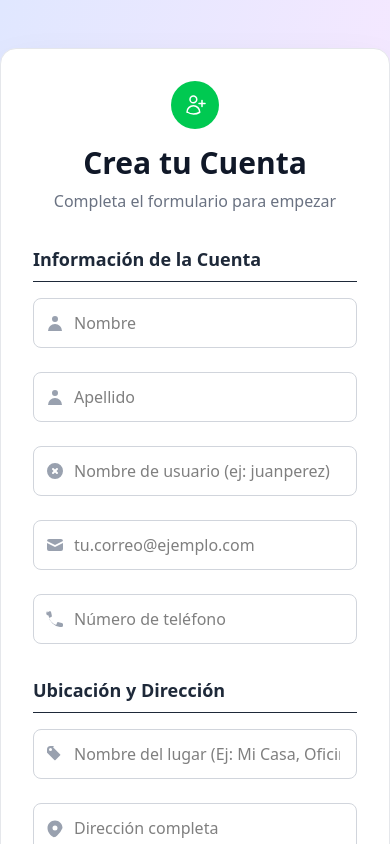
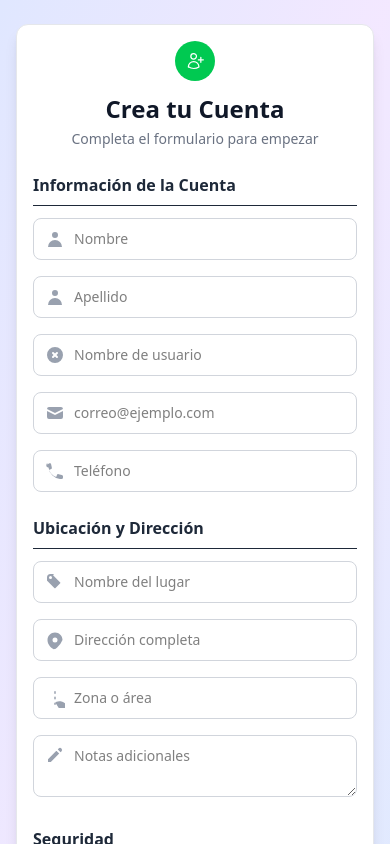
Before and after one commit to Dou2020/Proyect2_AyD1_2025, an Angular app: page /register in a window 390 px wide. Shown: the top 844 px of the page. Built offline with nearby package versions, Linux system fonts and the light colour scheme.

Commit message:
add refactor and form

```diff
--- a/src/app/features/public/recovery-password/recovery-password.html
+++ b/src/app/features/public/recovery-password/recovery-password.html
@@ -1,25 +1,25 @@
 <section>
     <div
-        class="flex items-center justify-center min-h-screen bg-gradient-to-br from-indigo-100 via-purple-100 to-blue-100">
-        <div class="bg-white p-8 rounded-2xl shadow-2xl w-full max-w-md border border-gray-200">
+        class="flex items-center justify-center min-h-screen px-4 py-6 sm:py-12 bg-gradient-to-br from-indigo-100 via-purple-100 to-blue-100">
+        <div class="bg-white p-4 sm:p-6 md:p-8 rounded-xl sm:rounded-2xl shadow-lg sm:shadow-2xl w-full max-w-sm sm:max-w-md border border-gray-200">
 
             <!-- Encabezado -->
-            <div class="text-center mb-6">
-                <div class="mx-auto flex items-center justify-center h-12 w-12 rounded-full bg-indigo-500">
-                    <svg class="h-6 w-6 text-white" xmlns="http://www.w3.org/2000/svg" fill="none" viewBox="0 0 24 24"
+            <div class="text-center mb-4 sm:mb-6">
+                <div class="mx-auto flex items-center justify-center h-10 w-10 sm:h-12 sm:w-12 rounded-full bg-indigo-500">
+                    <svg class="h-5 w-5 sm:h-6 sm:w-6 text-white" xmlns="http://www.w3.org/2000/svg" fill="none" viewBox="0 0 24 24"
                         stroke-width="1.5" stroke="currentColor">
                         <path stroke-linecap="round" stroke-linejoin="round"
                             d="M12 15v2m-6 4h12a2 2 0 002-2v-6.28a2 2 0 00-.586-1.414l-7-7a2 2 0 00-2.828 0l-7 7A2 2 0 004 12.72V19a2 2 0 002 2z" />
                     </svg>
                 </div>
-                <h2 class="mt-4 text-3xl font-extrabold text-gray-900">
+                <h2 class="mt-3 sm:mt-4 text-2xl sm:text-3xl font-extrabold text-gray-900">
                     Recuperar contraseña
                 </h2>
-                <p class="text-gray-500 mt-2">Completa los campos para restablecer tu acceso</p>
+                <p class="text-gray-500 mt-1 sm:mt-2 text-sm sm:text-base">Completa los campos para restablecer tu acceso</p>
             </div>
 
             <!-- Formulario -->
-            <form (ngSubmit)="recoverPassword()" class="space-y-6">
+            <form (ngSubmit)="recoverPassword()" class="space-y-4 sm:space-y-6">
 
                 <!-- Username -->
                 <div class="relative">
@@ -32,7 +32,7 @@
                     </div>
                     <input id="username" type="text" [(ngModel)]="form.username" name="username" required
                         placeholder="Nombre de usuario"
-                        class="w-full pl-10 pr-4 py-3 border border-gray-300 rounded-lg focus:outline-none focus:ring-2 focus:ring-indigo-500 focus:border-transparent transition" />
+                        class="w-full pl-10 pr-3 sm:pr-4 py-2.5 sm:py-3 text-sm sm:text-base border border-gray-300 rounded-lg focus:outline-none focus:ring-2 focus:ring-indigo-500 focus:border-transparent transition" />
                 </div>
 
                 <!-- Email -->
@@ -46,14 +46,14 @@
                         </svg>
                     </div>
                     <input id="email" type="email" [(ngModel)]="form.email" name="email" required
-                        placeholder="tu.correo@ejemplo.com"
-                        class="w-full pl-10 pr-4 py-3 border border-gray-300 rounded-lg focus:outline-none focus:ring-2 focus:ring-indigo-500 focus:border-transparent transition" />
+                        placeholder="correo@ejemplo.com"
+                        class="w-full pl-10 pr-3 sm:pr-4 py-2.5 sm:py-3 text-sm sm:text-base border border-gray-300 rounded-lg focus:outline-none focus:ring-2 focus:ring-indigo-500 focus:border-transparent transition" />
                 </div>
 
                 <!-- Botón solicitar código -->
                 <div class="flex justify-end">
                     <button type="button" (click)="requestCode()"
-                        class="bg-yellow-500 text-white px-4 py-2 rounded-lg font-semibold hover:bg-yellow-600 transition">
+                        class="bg-yellow-500 text-white px-3 sm:px-4 py-2 sm:py-2.5 text-sm sm:text-base rounded-lg font-semibold hover:bg-yellow-600 transition-colors">
                         Solicitar código
                     </button>
                 </div>
@@ -69,7 +69,7 @@
                         </svg>
                     </div>
                     <input id="code" type="text" [(ngModel)]="form.code" name="code" required placeholder="Código"
-                        class="w-full pl-10 pr-4 py-3 border border-gray-300 rounded-lg focus:outline-none focus:ring-2 focus:ring-indigo-500 focus:border-transparent transition" />
+                        class="w-full pl-10 pr-3 sm:pr-4 py-2.5 sm:py-3 text-sm sm:text-base border border-gray-300 rounded-lg focus:outline-none focus:ring-2 focus:ring-indigo-500 focus:border-transparent transition" />
                 </div>
 
                 <!-- Nueva contraseña -->
@@ -85,20 +85,20 @@
                     </div>
                     <input id="newPassword" type="password" [(ngModel)]="form.newPassword" name="newPassword" required
                         placeholder="Nueva contraseña"
-                        class="w-full pl-10 pr-4 py-3 border border-gray-300 rounded-lg focus:outline-none focus:ring-2 focus:ring-indigo-500 focus:border-transparent transition" />
+                        class="w-full pl-10 pr-3 sm:pr-4 py-2.5 sm:py-3 text-sm sm:text-base border border-gray-300 rounded-lg focus:outline-none focus:ring-2 focus:ring-indigo-500 focus:border-transparent transition" />
                 </div>
 
                 <!-- Botón enviar -->
                 <button type="submit"
-                    class="w-full bg-indigo-600 text-white font-bold py-3 rounded-lg hover:bg-indigo-700 focus:outline-none focus:ring-4 focus:ring-indigo-500 focus:ring-opacity-50 transition-transform transform hover:scale-105">
+                    class="w-full bg-indigo-600 text-white font-bold py-2.5 sm:py-3 text-sm sm:text-base rounded-lg hover:bg-indigo-700 focus:outline-none focus:ring-4 focus:ring-indigo-500 focus:ring-opacity-50 transition-all transform hover:scale-105 active:scale-95">
                     Enviar
                 </button>
             </form>
 
-            <div class="mt-6 text-center text-sm">
+            <div class="mt-4 sm:mt-6 text-center text-xs sm:text-sm">
                 <a routerLink="/login"
-                    class="font-medium text-indigo-600 hover:text-indigo-500 hover:underline">
-                    Iniciar sesion
+                    class="font-medium text-indigo-600 hover:text-indigo-500 hover:underline transition-colors">
+                    Iniciar sesión
                 </a>
             </div>
 
--- a/src/app/features/public/register/register.html
+++ b/src/app/features/public/register/register.html
@@ -1,26 +1,26 @@
 <div
-  class="flex items-center justify-center min-h-screen py-12 bg-gradient-to-br from-indigo-100 via-purple-100 to-blue-100">
-  <div class="bg-white p-8 rounded-2xl shadow-2xl w-full max-w-4xl border border-gray-200">
+  class="flex items-center justify-center min-h-screen px-4 py-6 sm:py-12 bg-gradient-to-br from-indigo-100 via-purple-100 to-blue-100">
+  <div class="bg-white p-4 sm:p-6 md:p-8 rounded-xl sm:rounded-2xl shadow-lg sm:shadow-2xl w-full max-w-md sm:max-w-2xl lg:max-w-4xl border border-gray-200">
 
-    <div class="text-center mb-8">
-      <div class="mx-auto flex items-center justify-center h-12 w-12 rounded-full bg-green-500">
-        <svg class="h-6 w-6 text-white" xmlns="http://www.w3.org/2000/svg" fill="none" viewBox="0 0 24 24"
+    <div class="text-center mb-6 sm:mb-8">
+      <div class="mx-auto flex items-center justify-center h-10 w-10 sm:h-12 sm:w-12 rounded-full bg-green-500">
+        <svg class="h-5 w-5 sm:h-6 sm:w-6 text-white" xmlns="http://www.w3.org/2000/svg" fill="none" viewBox="0 0 24 24"
           stroke-width="1.5" stroke="currentColor">
           <path stroke-linecap="round" stroke-linejoin="round"
             d="M19 7.5v3m0 0v3m0-3h3m-3 0h-3m-2.25-4.125a3.375 3.375 0 11-6.75 0 3.375 3.375 0 016.75 0zM4 19.235v-.11a6.375 6.375 0 0112.75 0v.109A12.318 12.318 0 0110.5 21c-2.39 0-4.58-.75-6.336-2.007z" />
         </svg>
       </div>
-      <h2 class="mt-4 text-3xl font-extrabold text-gray-900">
+      <h2 class="mt-3 sm:mt-4 text-2xl sm:text-3xl font-extrabold text-gray-900">
         Crea tu Cuenta
       </h2>
-      <p class="text-gray-500 mt-2">Completa el formulario para empezar</p>
+      <p class="text-gray-500 mt-1 sm:mt-2 text-sm sm:text-base">Completa el formulario para empezar</p>
     </div>
 
-    <form [formGroup]="registrationForm" (ngSubmit)="register()" class="space-y-8">
+    <form [formGroup]="registrationForm" (ngSubmit)="register()" class="space-y-6 sm:space-y-8">
 
       <div formGroupName="appUser">
-        <h3 class="text-lg font-semibold text-gray-800 border-b pb-2 mb-4">Información de la Cuenta</h3>
-        <div class="grid grid-cols-1 md:grid-cols-2 gap-x-8 gap-y-6">
+        <h3 class="text-base sm:text-lg font-semibold text-gray-800 border-b pb-2 mb-3 sm:mb-4">Información de la Cuenta</h3>
+        <div class="grid grid-cols-1 sm:grid-cols-2 gap-x-4 sm:gap-x-6 lg:gap-x-8 gap-y-4 sm:gap-y-6">
 
           <!-- Nombre -->
           <div class="relative">
@@ -31,7 +31,7 @@
               </svg>
             </div>
             <input formControlName="name" id="name" type="text" placeholder="Nombre"
-              class="w-full pl-10 pr-4 py-3 border border-gray-300 rounded-lg focus:outline-none focus:ring-2 focus:ring-green-500" />
+              class="w-full pl-10 pr-3 sm:pr-4 py-2.5 sm:py-3 text-sm sm:text-base border border-gray-300 rounded-lg focus:outline-none focus:ring-2 focus:ring-green-500" />
             <div *ngIf="name?.invalid && (name?.dirty || name?.touched)" class="text-red-600 text-xs mt-1 pl-1">
               <span *ngIf="name?.errors?.['required']">El nombre es requerido.</span>
             </div>
@@ -46,7 +46,7 @@
               </svg>
             </div>
             <input formControlName="lastname" id="lastname" type="text" placeholder="Apellido"
-              class="w-full pl-10 pr-4 py-3 border border-gray-300 rounded-lg focus:outline-none focus:ring-2 focus:ring-green-500" />
+              class="w-full pl-10 pr-3 sm:pr-4 py-2.5 sm:py-3 text-sm sm:text-base border border-gray-300 rounded-lg focus:outline-none focus:ring-2 focus:ring-green-500" />
             <div *ngIf="lastname?.invalid && (lastname?.dirty || lastname?.touched)"
               class="text-red-600 text-xs mt-1 pl-1">
               <span *ngIf="lastname?.errors?.['required']">El apellido es requerido.</span>
@@ -63,8 +63,8 @@
                   clip-rule="evenodd" />
               </svg>
             </div>
-            <input formControlName="username" id="username" type="text" placeholder="Nombre de usuario (ej: juanperez)"
-              class="w-full pl-10 pr-4 py-3 border border-gray-300 rounded-lg focus:outline-none focus:ring-2 focus:ring-green-500" />
+            <input formControlName="username" id="username" type="text" placeholder="Nombre de usuario"
+              class="w-full pl-10 pr-3 sm:pr-4 py-2.5 sm:py-3 text-sm sm:text-base border border-gray-300 rounded-lg focus:outline-none focus:ring-2 focus:ring-green-500" />
             <div *ngIf="username?.invalid && (username?.dirty || username?.touched)"
               class="text-red-600 text-xs mt-1 pl-1">
               <span *ngIf="username?.errors?.['required']">El nombre de usuario es requerido.</span>
@@ -81,8 +81,8 @@
                 <path d="M18 8.118l-8 4-8-4V14a2 2 0 002 2h12a2 2 0 002-2V8.118z" />
               </svg>
             </div>
-            <input formControlName="email" id="email" type="email" placeholder="tu.correo@ejemplo.com"
-              class="w-full pl-10 pr-4 py-3 border border-gray-300 rounded-lg focus:outline-none focus:ring-2 focus:ring-green-500" />
+            <input formControlName="email" id="email" type="email" placeholder="correo@ejemplo.com"
+              class="w-full pl-10 pr-3 sm:pr-4 py-2.5 sm:py-3 text-sm sm:text-base border border-gray-300 rounded-lg focus:outline-none focus:ring-2 focus:ring-green-500" />
             <div *ngIf="email?.invalid && (email?.dirty || email?.touched)" class="text-red-600 text-xs mt-1 pl-1">
               <span *ngIf="email?.errors?.['required']">El email es requerido.</span>
               <span *ngIf="email?.errors?.['email']">El formato del email no es válido.</span>
@@ -99,8 +99,8 @@
                   clip-rule="evenodd" />
               </svg>
             </div>
-            <input formControlName="phoneNumber" id="phoneNumber" type="tel" placeholder="Número de teléfono"
-              class="w-full pl-10 pr-4 py-3 border border-gray-300 rounded-lg focus:outline-none focus:ring-2 focus:ring-green-500" />
+            <input formControlName="phoneNumber" id="phoneNumber" type="tel" placeholder="Teléfono"
+              class="w-full pl-10 pr-3 sm:pr-4 py-2.5 sm:py-3 text-sm sm:text-base border border-gray-300 rounded-lg focus:outline-none focus:ring-2 focus:ring-green-500" />
             <div *ngIf="phoneNumber?.invalid && (phoneNumber?.dirty || phoneNumber?.touched)"
               class="text-red-600 text-xs mt-1 pl-1">
               <span *ngIf="phoneNumber?.errors?.['required']">El teléfono es requerido.</span>
@@ -112,8 +112,8 @@
 
       <!-- Ubicación -->
       <div formGroupName="location">
-        <h3 class="text-lg font-semibold text-gray-800 border-b pb-2 mb-4">Ubicación y Dirección</h3>
-        <div class="grid grid-cols-1 md:grid-cols-2 gap-x-8 gap-y-6">
+        <h3 class="text-base sm:text-lg font-semibold text-gray-800 border-b pb-2 mb-3 sm:mb-4">Ubicación y Dirección</h3>
+        <div class="grid grid-cols-1 sm:grid-cols-2 gap-x-4 sm:gap-x-6 lg:gap-x-8 gap-y-4 sm:gap-y-6">
           <div class="relative">
             <div class="absolute inset-y-0 left-0 pl-3 flex items-center pointer-events-none"><svg
                 class="h-5 w-5 text-gray-400" xmlns="http://www.w3.org/2000/svg" viewBox="0 0 20 20"
@@ -122,8 +122,8 @@
                   d="M5.5 2A3.5 3.5 0 002 5.5v2.879a.5.5 0 00.146.353l7.429 7.429a.5.5 0 00.707 0l4.95-4.95a.5.5 0 000-.707l-7.429-7.429A.5.5 0 008.379 2H5.5zM4 5.5a1.5 1.5 0 113 0 1.5 1.5 0 01-3 0z" />
               </svg></div>
             <input formControlName="name" id="locationName" type="text"
-              placeholder="Nombre del lugar (Ej: Mi Casa, Oficina)"
-              class="w-full pl-10 pr-4 py-3 border border-gray-300 rounded-lg focus:outline-none focus:ring-2 focus:ring-green-500" />
+              placeholder="Nombre del lugar"
+              class="w-full pl-10 pr-3 sm:pr-4 py-2.5 sm:py-3 text-sm sm:text-base border border-gray-300 rounded-lg focus:outline-none focus:ring-2 focus:ring-green-500" />
             <div *ngIf="locationName?.invalid && (locationName?.dirty || locationName?.touched)"
               class="text-red-600 text-xs mt-1 pl-1">
               <span *ngIf="locationName?.errors?.['required']">El nombre del lugar es requerido.</span>
@@ -139,7 +139,7 @@
                   clip-rule="evenodd" />
               </svg></div>
             <input formControlName="address" id="address" type="text" placeholder="Dirección completa"
-              class="w-full pl-10 pr-4 py-3 border border-gray-300 rounded-lg focus:outline-none focus:ring-2 focus:ring-green-500" />
+              class="w-full pl-10 pr-3 sm:pr-4 py-2.5 sm:py-3 text-sm sm:text-base border border-gray-300 rounded-lg focus:outline-none focus:ring-2 focus:ring-green-500" />
             <div *ngIf="address?.invalid && (address?.dirty || address?.touched)"
               class="text-red-600 text-xs mt-1 pl-1">
               <span *ngIf="address?.errors?.['required']">La dirección es requerida.</span>
@@ -154,23 +154,23 @@
                   d="M10 3a.75.75 0 01.75.75v1.5a.75.75 0 01-1.5 0v-1.5A.75.75 0 0110 3zM10 8.5a.75.75 0 01.75.75v1.5a.75.75 0 01-1.5 0v-1.5A.75.75 0 0110 8.5zM10 14a.75.75 0 01.75.75v1.5a.75.75 0 01-1.5 0v-1.5a.75.75 0 0110 14z"
                   clip-rule="evenodd" />
               </svg></div>
-            <input formControlName="area" id="area" type="text" placeholder="Zona, colonia o área"
-              class="w-full pl-10 pr-4 py-3 border border-gray-300 rounded-lg focus:outline-none focus:ring-2 focus:ring-green-500" />
+            <input formControlName="area" id="area" type="text" placeholder="Zona o área"
+              class="w-full pl-10 pr-3 sm:pr-4 py-2.5 sm:py-3 text-sm sm:text-base border border-gray-300 rounded-lg focus:outline-none focus:ring-2 focus:ring-green-500" />
             <div *ngIf="area?.invalid && (area?.dirty || area?.touched)" class="text-red-600 text-xs mt-1 pl-1">
               <span *ngIf="area?.errors?.['required']">La zona o área es requerida.</span>
             </div>
           </div>
 
-          <div class="relative">
-            <div class="absolute top-3.5 left-0 pl-3 flex items-center pointer-events-none"><svg
+          <div class="relative sm:col-span-2">
+            <div class="absolute top-2.5 sm:top-3.5 left-0 pl-3 flex items-center pointer-events-none"><svg
                 class="h-5 w-5 text-gray-400" xmlns="http://www.w3.org/2000/svg" viewBox="0 0 20 20"
                 fill="currentColor">
                 <path
                   d="M13.586 3.586a2 2 0 112.828 2.828l-.793.793-2.828-2.828.793-.793zM11.379 5.793L3 14.172V17h2.828l8.38-8.379-2.83-2.828z" />
               </svg></div>
-            <textarea formControlName="notes" id="notes" placeholder="Notas adicionales (Ej: portón negro)"
-              class="w-full pl-10 pr-4 py-3 border border-gray-300 rounded-lg focus:outline-none focus:ring-2 focus:ring-green-500"
-              rows="1"></textarea>
+            <textarea formControlName="notes" id="notes" placeholder="Notas adicionales"
+              class="w-full pl-10 pr-3 sm:pr-4 py-2.5 sm:py-3 text-sm sm:text-base border border-gray-300 rounded-lg focus:outline-none focus:ring-2 focus:ring-green-500"
+              rows="2"></textarea>
           </div>
         </div>
       </div>
@@ -178,8 +178,8 @@
       <!-- Seguridad -->
       <div formGroupName="appUser">
         <div formGroupName="passwords">
-          <h3 class="text-lg font-semibold text-gray-800 border-b pb-2 mb-4">Seguridad</h3>
-          <div class="grid grid-cols-1 md:grid-cols-2 gap-x-8 gap-y-6">
+          <h3 class="text-base sm:text-lg font-semibold text-gray-800 border-b pb-2 mb-3 sm:mb-4">Seguridad</h3>
+          <div class="grid grid-cols-1 sm:grid-cols-2 gap-x-4 sm:gap-x-6 lg:gap-x-8 gap-y-4 sm:gap-y-6">
             <div class="relative">
               <div class="absolute inset-y-0 left-0 pl-3 flex items-center pointer-events-none"><svg
                   class="h-5 w-5 text-gray-400" xmlns="http://www.w3.org/2000/svg" viewBox="0 0 20 20"
@@ -189,7 +189,7 @@
                     clip-rule="evenodd" />
                 </svg></div>
               <input formControlName="passwordHash" id="password" type="password" placeholder="Contraseña"
-                class="w-full pl-10 pr-4 py-3 border border-gray-300 rounded-lg focus:outline-none focus:ring-2 focus:ring-green-500" />
+                class="w-full pl-10 pr-3 sm:pr-4 py-2.5 sm:py-3 text-sm sm:text-base border border-gray-300 rounded-lg focus:outline-none focus:ring-2 focus:ring-green-500" />
               <div *ngIf="password?.invalid && (password?.dirty || password?.touched)"
                 class="text-red-600 text-xs mt-1 pl-1">
                 <span *ngIf="password?.errors?.['required']">La contraseña es requerida.</span>
```
